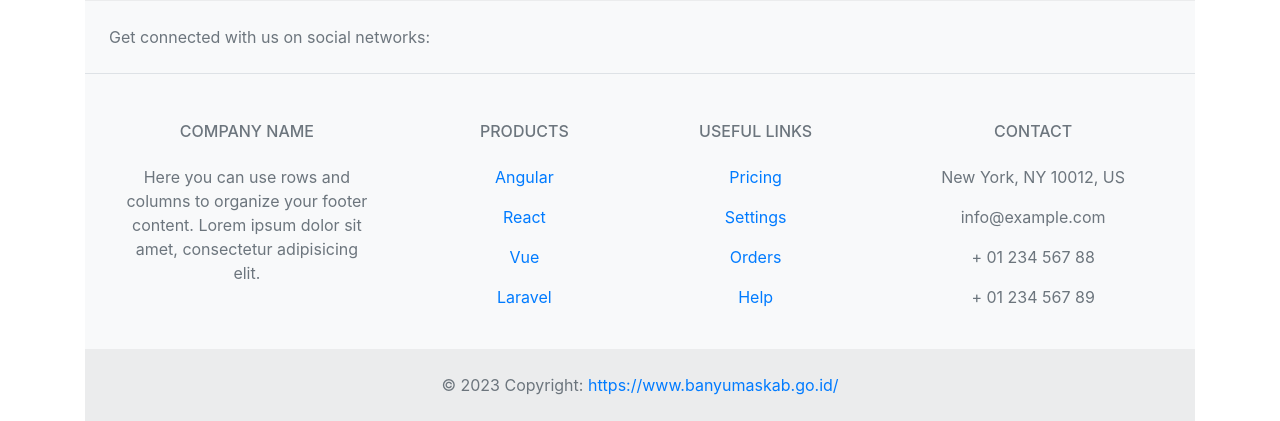
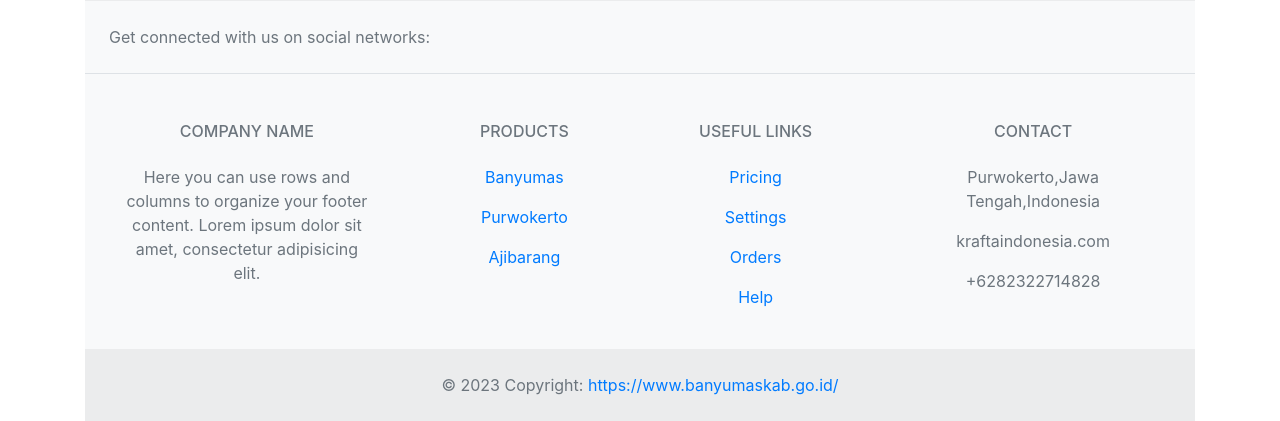
Before and after one commit to mahmudxfiber/mahmudxfiber.github.io, a PHP site: page / in a window 1280 px wide. Shown: the part 1924-2345 px from the top of the page. Run offline with PHP 8.4, Linux system fonts and the light colour scheme.

Commit message:
Update index.php

```diff
--- a/index.php
+++ b/index.php
@@ -194,16 +194,13 @@
               Products
             </h6>
             <p>
-              <a href="#!" class="text-reset">Angular</a>
+              <a href="#!" class="text-reset">Banyumas</a>
             </p>
             <p>
-              <a href="#!" class="text-reset">React</a>
+              <a href="#!" class="text-reset">Purwokerto</a>
             </p>
             <p>
-              <a href="#!" class="text-reset">Vue</a>
-            </p>
-            <p>
-              <a href="#!" class="text-reset">Laravel</a>
+              <a href="#!" class="text-reset">Ajibarang</a>
             </p>
           </div>
           <!-- Grid column -->
@@ -233,13 +230,12 @@
           <div class="col-md-4 col-lg-3 col-xl-3 mx-auto mb-md-0 mb-4">
             <!-- Links -->
             <h6 class="text-uppercase fw-bold mb-4">Contact</h6>
-            <p><i class="fas fa-home me-3"></i> New York, NY 10012, US</p>
+            <p><i class="fas fa-home me-3"></i> Purwokerto,Jawa Tengah,Indonesia</p>
             <p>
               <i class="fas fa-envelope me-3"></i>
-              info@example.com
+              kraftaindonesia.com
             </p>
-            <p><i class="fas fa-phone me-3"></i> + 01 234 567 88</p>
-            <p><i class="fas fa-print me-3"></i> + 01 234 567 89</p>
+            <p><i class="fas fa-print me-3"></i> +6282322714828</p>
           </div>
           <!-- Grid column -->
         </div>
```
